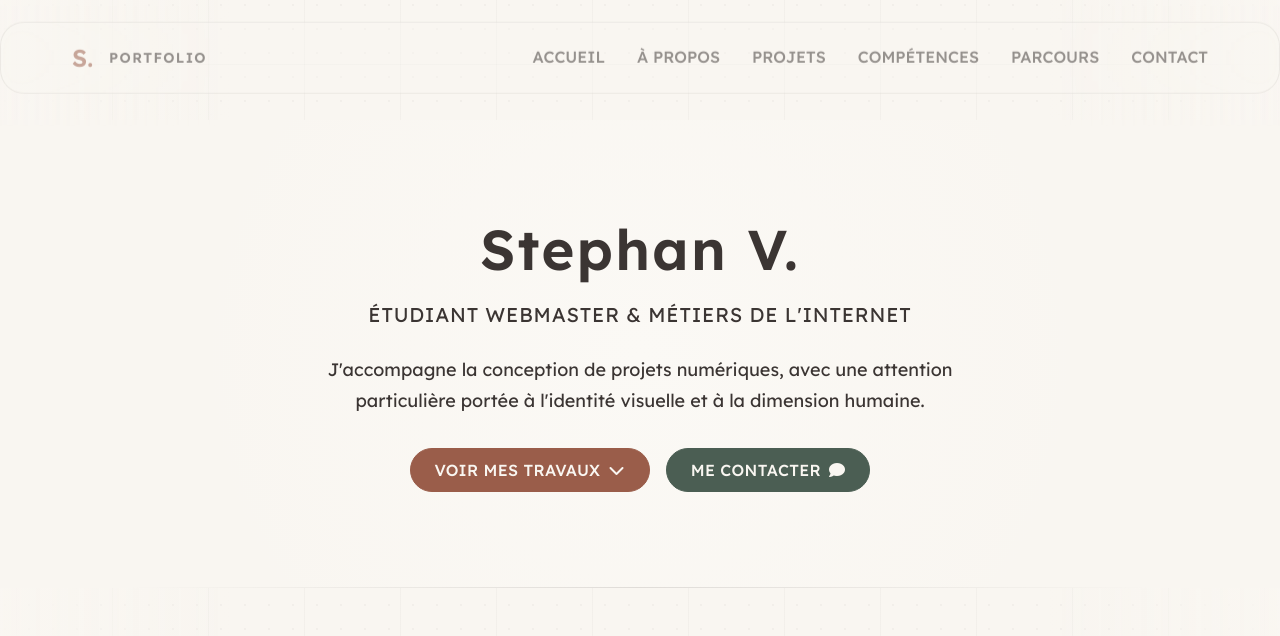
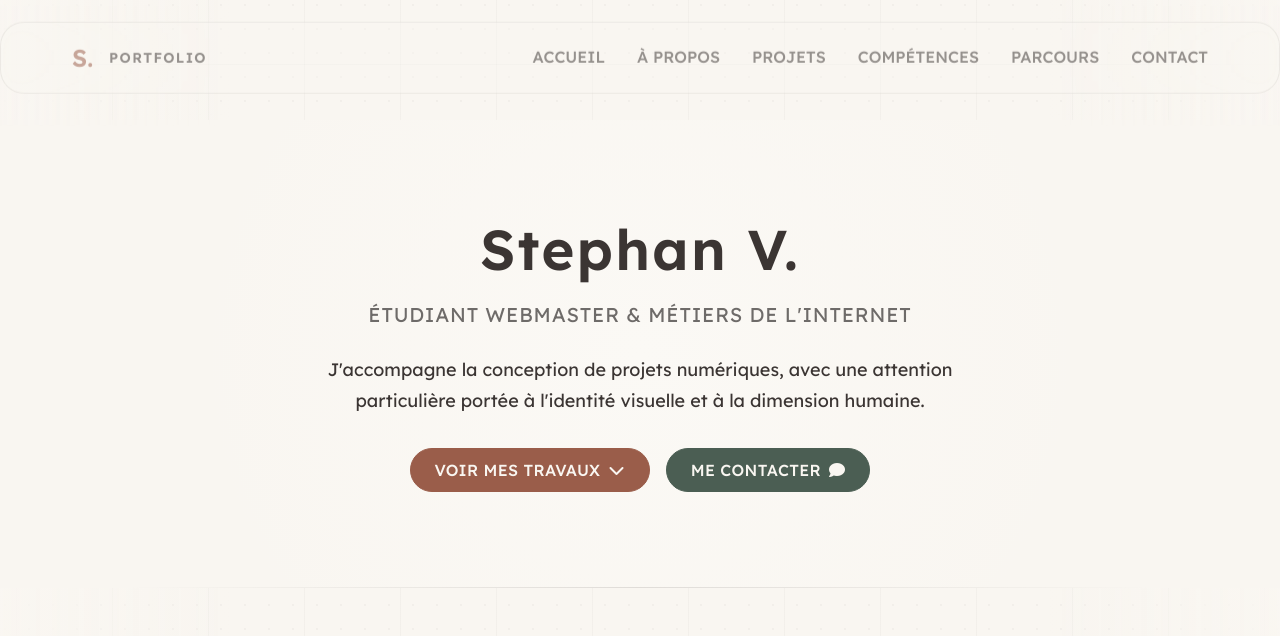
Before and after one commit to stephan-vqn/portfolio, a plain HTML site: page index.html in a window 1280 px wide. Shown: the top 636 px of the page. Drawn offline with Linux system fonts and the light colour scheme; no server answers.

Commit message:
Update styles.css

```diff
--- a/styles.css
+++ b/styles.css
@@ -82,7 +82,7 @@
 	--color-bg: #f9f6f1;
 
 	--color-text: #3b3533;
-	--color-text-muted: ##6E6B69;
+	--color-text-muted: #6E6B69;
 
 	--color-accent: #9a5d4a;
 	--color-accent-hover: #7a4d3a;
```
